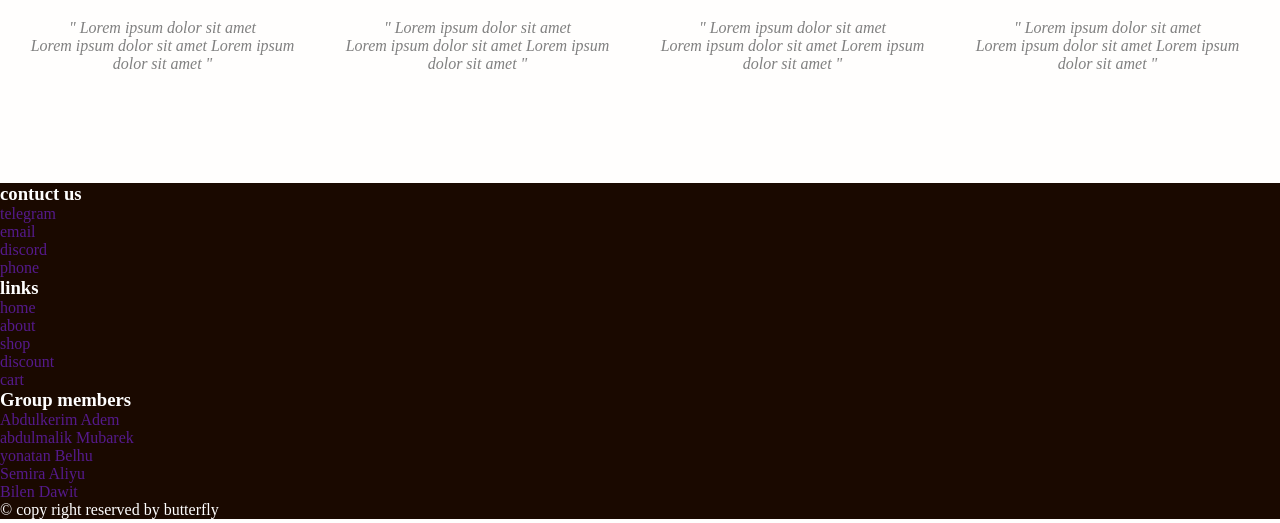
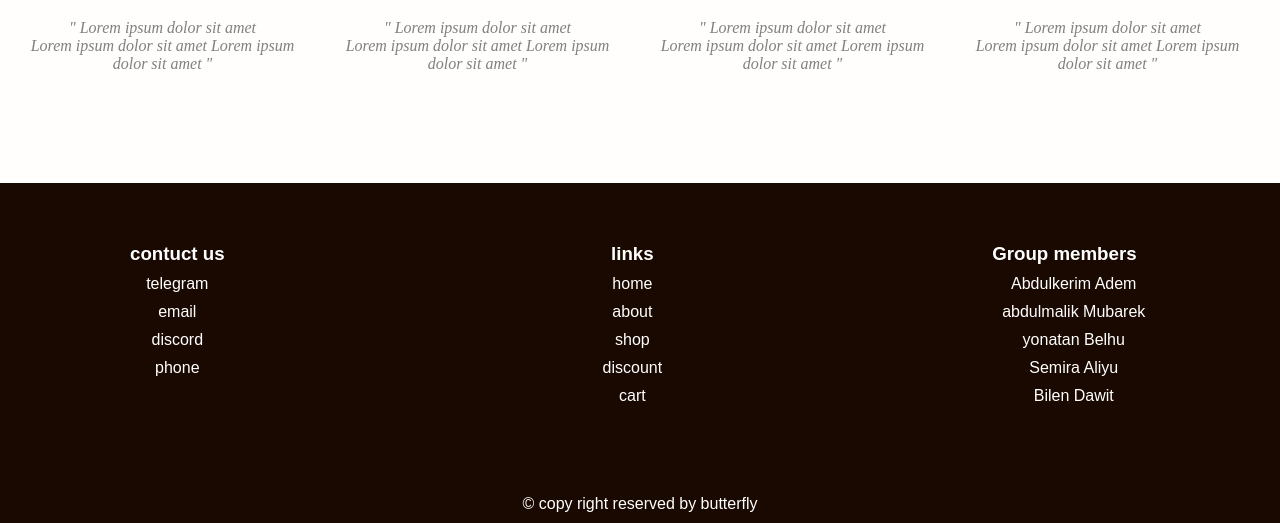
Before and after one commit to AbdulkerimA/butterfly, a PHP site: page / in a window 1280 px wide. Shown: the part 3432-3955 px from the top of the page. Run offline with PHP 8.4, Linux system fonts and the light colour scheme.

Commit message:
footer style update

```diff
--- a/code/index.html
+++ b/code/index.html
@@ -245,37 +245,39 @@
 
         <!-- footer section-->
         <footer>
+            <div id="top">
                 <div id="contact">
                     <h3>contuct us</h3>
                     <ul>
-                    <li> <a href="">telegram</a> </li>
-                    <li> <a href="">email</a> </li>
-                    <li> <a href="">discord</a> </li>
-                    <li> <a href="">phone</a> </li>
+                         <a href="">telegram</a>
+                         <a href="">email</a>
+                         <a href="">discord</a>
+                         <a href="">phone</a>
                     </ul>
                 </div>
 
                 <div id="links">
                     <h3> links </h3>
                     <ul>
-                    <li> <a href="">home</a> </li>
-                    <li> <a href="">about</a> </li>
-                    <li> <a href="">shop</a> </li>
-                    <li> <a href="">discount</a> </li>
-                    <li> <a href="">cart</a> </li>
+                         <a href="">home</a>
+                         <a href="">about</a>
+                         <a href="">shop</a>
+                         <a href="">discount</a>
+                         <a href="">cart</a>
                     </ul>
                 </div>
 
-            <div id=" Group members">
+                <div id="Group_members">
                     <h3> Group members </h3>
-                <ul>
-                    <li> <a href="">Abdulkerim Adem</a> </li>
-                    <li> <a href="">abdulmalik Mubarek</a> </li>
-                    <li> <a href="">yonatan Belhu</a> </li>
-                    <li> <a href="">Semira Aliyu</a> </li>
-                    <li> <a href="">Bilen Dawit</a> </li>
-                </ul>
+
+                         <a href="">Abdulkerim Adem</a>
+                         <a href="">abdulmalik Mubarek</a>
+                         <a href="">yonatan Belhu</a>
+                         <a href="">Semira Aliyu</a>
+                         <a href="">Bilen Dawit</a>
                 </div>
+            </div>
+
             <div id="bottom">
                 <p>&copy copy right reserved by butterfly</p>
             </div>
--- a/code/style.css
+++ b/code/style.css
@@ -420,4 +420,47 @@ main #sec5 article #test4 blockquote {
 main footer {
   background-color: #1a0900;
   color: white;
+  padding: 10px;
+  display: flex;
+  flex-direction: column;
+}
+main footer #top {
+  display: flex;
+  padding: 50px 40px;
+}
+main footer #top a {
+  margin: 10px;
+  display: block;
+  text-decoration: none;
+  font-family: sans-serif;
+  color: white;
+  text-align: center;
+}
+main footer #top h3 {
+  font-family: sans-serif;
+  margin-bottom: 5px;
+}
+main footer #top #contact {
+  font-family: Arial, Helvetica, sans-serif;
+  color: white;
+  position: relative;
+  left: 10vh;
+}
+main footer #top #links {
+  position: relative;
+  left: 35vw;
+}
+main footer #top #links h3 {
+  display: flex;
+  justify-content: center;
+}
+main footer #top #Group_members {
+  position: relative;
+  left: 60vw;
+}
+main footer #bottom {
+  margin-top: 30px;
+  display: flex;
+  justify-content: center;
+  font-family: sans-serif;
 }/*# sourceMappingURL=style.css.map */
--- a/code/style.scss
+++ b/code/style.scss
@@ -438,5 +438,49 @@ main {
     footer{
         background-color: #1a0900;
         color:white;
+        padding: 10px;
+
+        display: flex;
+        flex-direction: column;
+        #top{
+            display: flex;
+            padding: 50px 40px;
+            a{
+                margin: 10px;
+                display: block;
+                text-decoration: none;
+                font-family: sans-serif;
+                color: white;
+                text-align: center;
+            }
+            h3{
+                font-family: sans-serif;
+                margin-bottom: 5px;
+            }
+            #contact{
+                font-family: Arial, Helvetica, sans-serif;
+                color: white;
+                position: relative;
+                left: 10vh;
+            }
+            #links{
+                position: relative;
+                left: 35vw;
+                h3{
+                    display: flex;
+                    justify-content: center;
+                }
+            }
+            #Group_members{
+                position: relative;
+                left: 60vw;
+            }
+        }
+        #bottom{
+            margin-top:30px;
+            display: flex;
+            justify-content: center;
+            font-family: sans-serif;
+        }
     }
 }
```
Also changed, not shown: 1 other file. Lines whose indentation alone changed are shown as unchanged.
